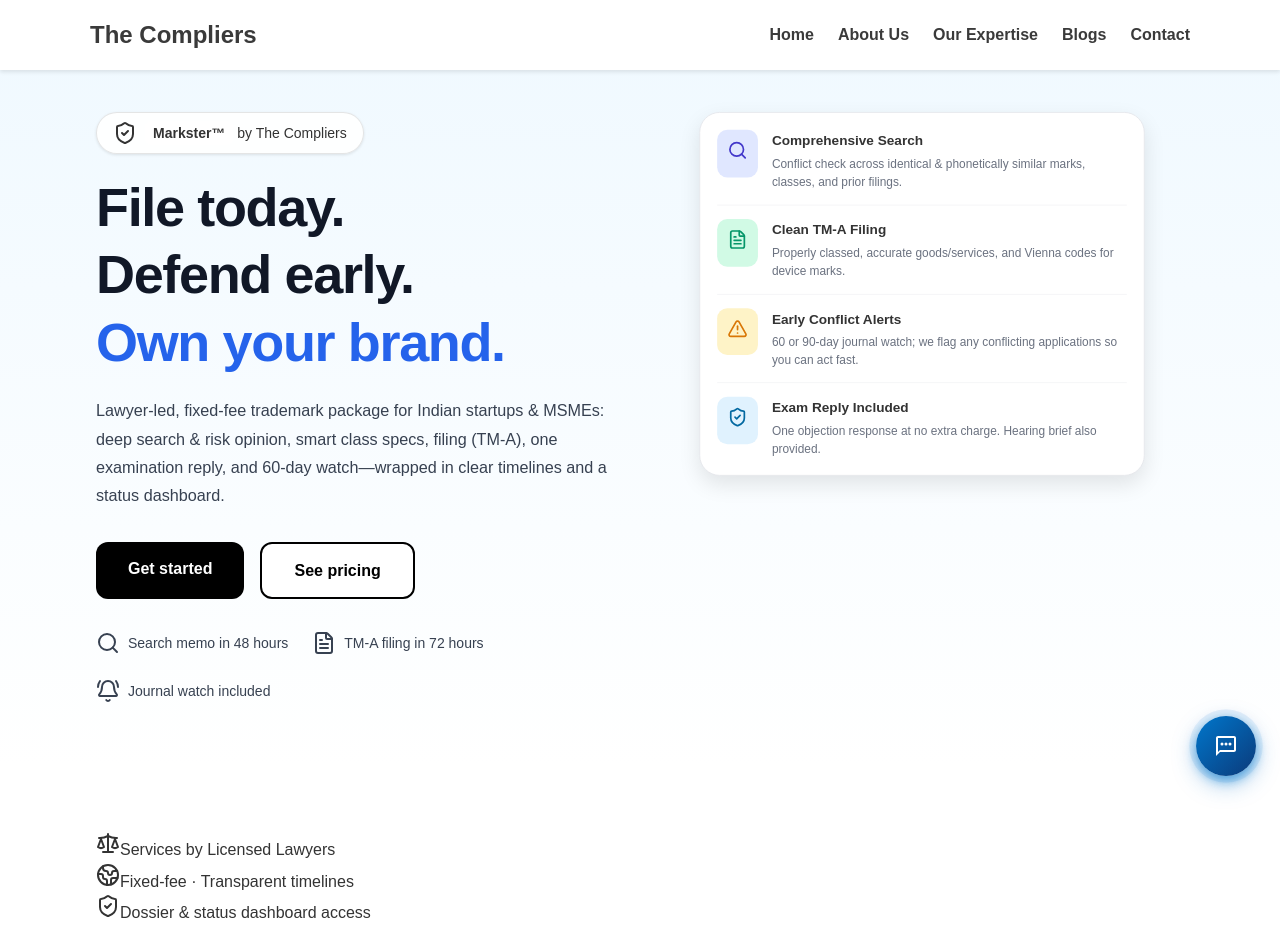
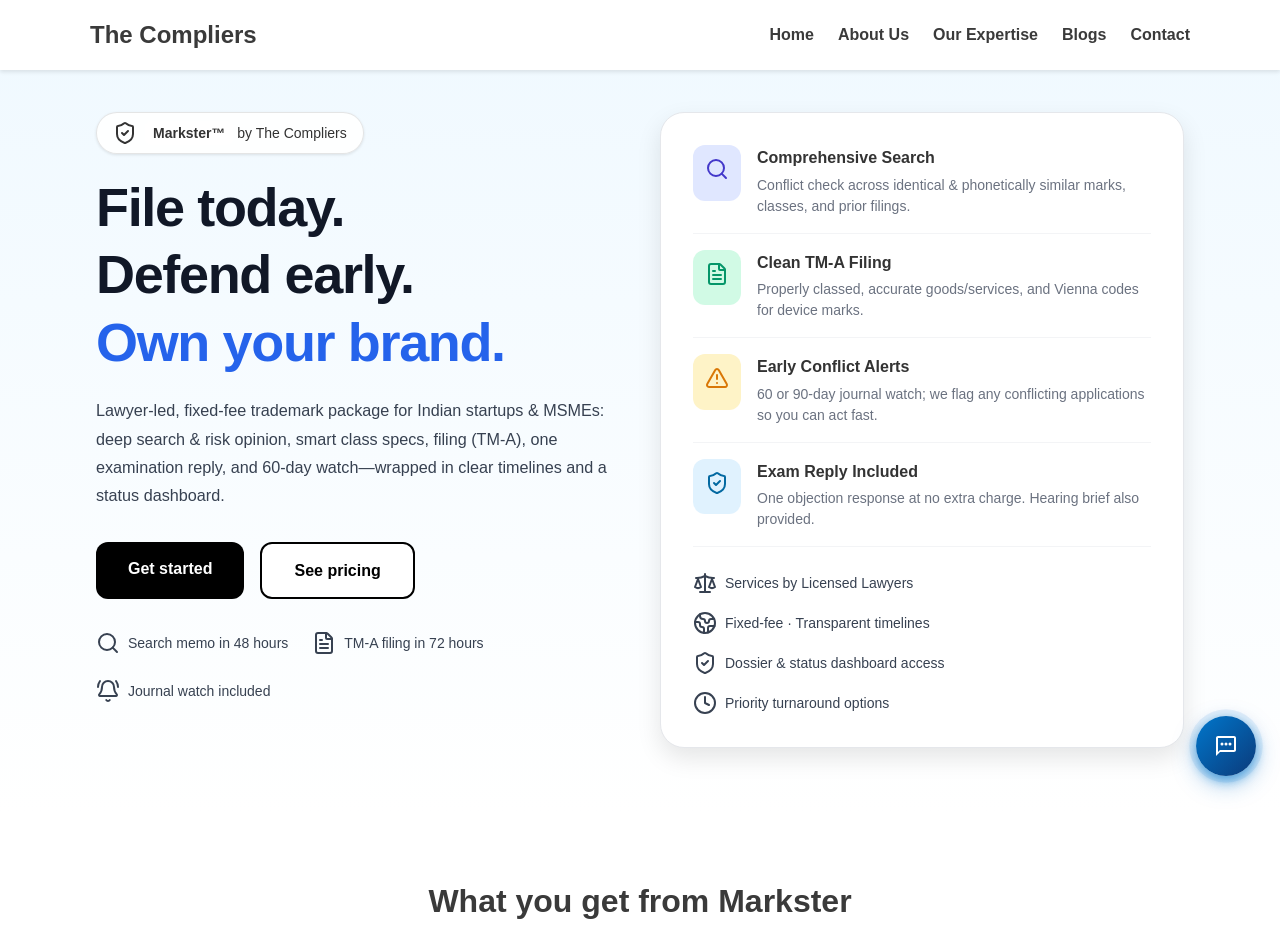
Before and after one commit to unforgettablekartik/compliers, a Next.js app: page /markster in a window 1280 px wide. Shown: the top 925 px of the page. Built offline with nearby package versions, Linux system fonts and the light colour scheme.

Commit message:
Update Markster page: resize hero card, move trust items, update heading and description
Co-authored-by: unforgettablekartik <227126167+unforgettablekartik@users.noreply.github.com>

```diff
--- a/app/markster/page.tsx
+++ b/app/markster/page.tsx
@@ -94,7 +94,7 @@ export default function MarksterLanding() {
             </motion.div>
 
             <motion.div initial={{ opacity: 0, y: 20 }} animate={{ opacity: 1, y: 0 }} transition={{ duration: 0.6, delay: 0.1 }}>
-              <div className="markster-hero-card">
+              <div className="markster-hero-card-new">
                 <div className="markster-card-item">
                   <div className="markster-card-icon indigo">
                     <Search className="h-6 w-6" aria-hidden />
@@ -134,32 +134,27 @@ export default function MarksterLanding() {
                     <p className="markster-card-text">One objection response at no extra charge. Hearing brief also provided.</p>
                   </div>
                 </div>
+                <div className="markster-card-divider" />
+                <div className="markster-trust-items">
+                  <div className="markster-trust-item">
+                    <Scale className="h-5 w-5 flex-none" aria-hidden />
+                    <span>Services by Licensed Lawyers</span>
+                  </div>
+                  <div className="markster-trust-item">
+                    <Globe2 className="h-5 w-5 flex-none" aria-hidden />
+                    <span>Fixed‑fee · Transparent timelines</span>
+                  </div>
+                  <div className="markster-trust-item">
+                    <ShieldCheck className="h-5 w-5 flex-none" aria-hidden />
+                    <span>Dossier &amp; status dashboard access</span>
+                  </div>
+                  <div className="markster-trust-item">
+                    <Clock className="h-5 w-5 flex-none" aria-hidden />
+                    <span>Priority turnaround options</span>
+                  </div>
+                </div>
               </div>
             </motion.div>
-          </div>
-        </Container>
-      </Section>
-
-      {/* Trust Bar */}
-      <Section>
-        <Container>
-          <div className="grid grid-cols-1 gap-6 text-sm text-gray-600 md:grid-cols-2">
-            <div className="flex items-start gap-3">
-              <Scale className="mt-1 h-5 w-5 flex-none" aria-hidden />
-              <span>Services by Licensed Lawyers</span>
-            </div>
-            <div className="flex items-start gap-3">
-              <Globe2 className="mt-1 h-5 w-5 flex-none" aria-hidden />
-              <span>Fixed‑fee · Transparent timelines</span>
-            </div>
-            <div className="flex items-start gap-3">
-              <ShieldCheck className="mt-1 h-5 w-5 flex-none" aria-hidden />
-              <span>Dossier &amp; status dashboard access</span>
-            </div>
-            <div className="flex items-start gap-3">
-              <Clock className="mt-1 h-5 w-5 flex-none" aria-hidden />
-              <span>Priority turnaround options</span>
-            </div>
           </div>
         </Container>
       </Section>
@@ -168,8 +163,8 @@ export default function MarksterLanding() {
       <Section>
         <Container>
           <div className="mb-10 text-center">
-            <h2 className="text-2xl font-bold md:text-3xl">What's included</h2>
-            <p className="mt-2 text-gray-600">Every Markster™ engagement includes search, filing, objection handling, and journal monitoring.</p>
+            <h2 className="text-2xl font-bold md:text-3xl">What you get from Markster</h2>
+            <p className="mt-2 text-gray-600">From search to filing to early defence - everything required to launch without brand anxiety.</p>
           </div>
           <div className="grid gap-6 md:grid-cols-3">
             <Card className="rounded-2xl">
--- a/styles/globals.css
+++ b/styles/globals.css
@@ -1065,6 +1065,20 @@ section h2 {
   transform-origin: top center;
 }
 
+.markster-hero-card-new {
+  background: #fff;
+  border: 1px solid #e5e7eb;
+  border-radius: 24px;
+  padding: 1.5rem;
+  box-shadow: 0 10px 25px rgba(0, 0, 0, 0.1);
+}
+
+@media (min-width: 768px) {
+  .markster-hero-card-new {
+    padding: 2rem;
+  }
+}
+
 .markster-card-item {
   display: flex;
   align-items: start;
@@ -1116,6 +1130,40 @@ section h2 {
   margin: 1rem 0;
 }
 
+.markster-trust-items {
+  display: flex;
+  flex-direction: column;
+  gap: 0.75rem;
+  padding-top: 0.5rem;
+}
+
+@media (min-width: 768px) {
+  .markster-trust-items {
+    flex-direction: row;
+    flex-wrap: wrap;
+    gap: 1rem 1.5rem;
+  }
+}
+
+.markster-trust-item {
+  display: flex;
+  align-items: center;
+  gap: 0.5rem;
+  font-size: 0.875rem;
+  color: #374151;
+  line-height: 1.5;
+}
+
+.markster-trust-item span {
+  white-space: nowrap;
+}
+
+@media (max-width: 767px) {
+  .markster-trust-item span {
+    white-space: normal;
+  }
+}
+
 /* Section background utilities for Markster page */
 .bg-gray-50 {
   background-color: #f9fafb;
```
